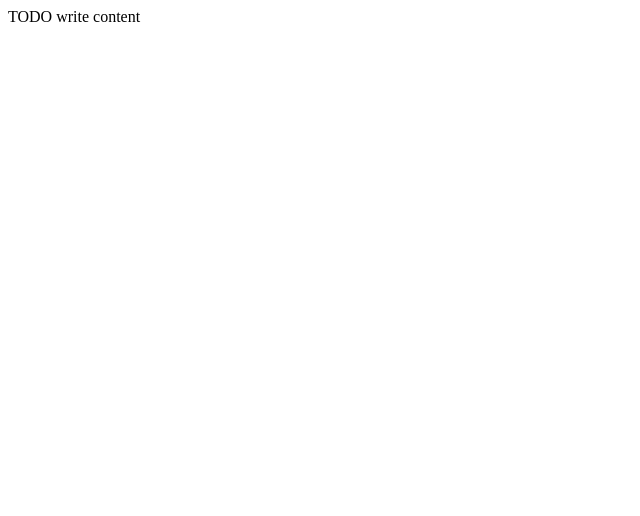
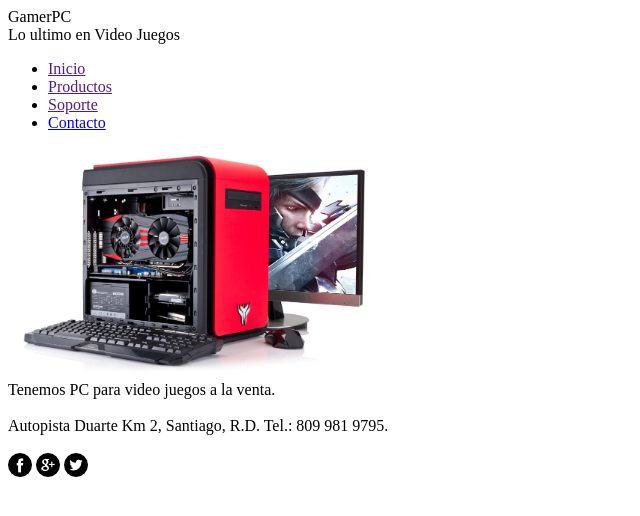
Before and after one commit to fernandogerman/segundoparcial, a website: page public_html/index.html in a window 1280 px wide. Shown: the whole page, without its empty margins (0-640 px from the left). Drawn offline with Linux system fonts and the light colour scheme.

Commit message:
Trabajando el Index

```diff
--- a/public_html/index.html
+++ b/public_html/index.html
@@ -6,11 +6,37 @@
 -->
 <html>
     <head>
-        <title>TODO supply a title</title>
+        <title>GamerPC</title>
         <meta charset="UTF-8">
         <meta name="viewport" content="width=device-width, initial-scale=1.0">
     </head>
     <body>
-        <div>TODO write content</div>
-    </body>
+
+            <div id="cabecera">GamerPC</br> </div>
+        <div id="subtitulo">Lo ultimo en Video Juegos</div>
+     <div id='cabecera'>
+        <ul>
+            <li><a href="">Inicio</a></li>
+            <li><a href="">Productos</a></li>
+            <li><a href="">Soporte</a></li>
+            <li><a href="contacto.html">Contacto</a></li>
+        </ul>
+        </div>
+
+    <div id="cuerpo">
+            <img src="imagenes/pcgamer.jpg" width="375"/> </br>
+           Tenemos PC para video juegos a la venta.</br>
+                    </br>
+
+        </div>
+
+    <div id="parrafo">
+                   <div id="pie"> Autopista Duarte Km 2, Santiago, R.D. Tel.: 809 981 9795.</br>
+</br>
+ <img src="imagenes/facebook.png.png">
+        <img src="imagenes/google.png.png">
+        <img src="imagenes/twitter.png.png">
+
+        </div>
+     </body>
 </html>
```
Also changed, not shown: public_html/imagenes/facebook.png.png (added), public_html/imagenes/google.png.png (added), public_html/imagenes/pcgamer.jpg (added), public_html/imagenes/twitter.png.png (added), public_html/imagenes/youtube.png.png (added).
